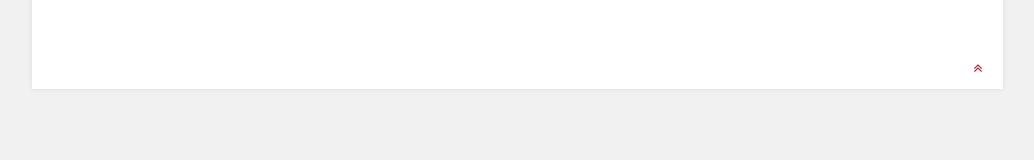
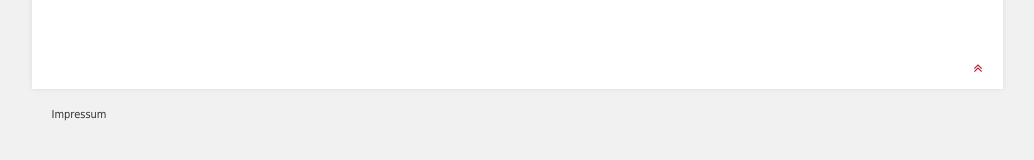
Before and after one commit to miterion/isp-theme, a Jekyll site: the page built from about.md, in a window 1280 px wide. Shown: the part 597-757 px from the top of the page, without its empty margins (123-1157 px from the left). Built offline with Jekyll 4.4.1, drawn with Linux system fonts in a browser that asks for light colours.

Commit message:
Added footer configuration and implementation

```diff
--- a/_config.yml
+++ b/_config.yml
@@ -7,4 +7,5 @@ defaults:
       menu: [{name: TU Darmstadt, url: www.tu-darmstadt.de}, {name: Test2, url: www.example.com}, {name: Test, url: www.example.com}]
       breadcrumbs: [{name: TU Darmstadt, url: www.tu-darmstadt.de}, {name: Informatik, url: www.informatik.tu-darmstadt.de}]
       sidenav: {mainname: Fachbereich Informatik, mainurl: 'https://www.informatik.tu-darmstadt.de'}
+      footer: [{name: Impressum, url: 'https://www.informatik.tu-darmstadt.de/index.php?id=1894'}]
       english: "/en"
--- a/_includes/footer.html
+++ b/_includes/footer.html
@@ -1,2 +1,12 @@
-<footer >
+<footer>
+	  <ul class="menu">
+	  {% for item in page.footer %}
+	  <li>
+		  <a href="{{item.url}}">{{item.name}}</a>
+	  </li>
+	  {% unless forloop.last %}
+	  <li class="menuseperator" >|</li>
+	  {% endunless %}
+	  {% endfor %}
+	  </ul>
 </footer>
--- a/_sass/isp/_layout.scss
+++ b/_sass/isp/_layout.scss
@@ -27,11 +27,12 @@
 
 	li {
 		display: inline;
-		line-height:1;
+		line-height: 1;
 		margin: 0;
 		padding: 0;
 		position: relative;
 		margin-bottom: 7px;
+
 		@extend .float-left;
 
 		a {
@@ -48,6 +49,7 @@
 .headerimage-container {
 	position: relative;
 }
+
 .logo {
 	background: white;
 	position: absolute;
@@ -72,10 +74,13 @@
 .content {
 	min-height: 400px;
 }
+
 .sidenavigation {
 	width: 182px;
 	border-top: 2px solid $brand-color;
+
 	@extend .float-left;
+
 	margin-right: 19px;
 
 	h1 {
@@ -86,6 +91,7 @@
 		border-bottom: 1px solid #E5E5E5;
 		font-weight: bold !important;
 	}
+
 	a:visited {
 		color: $brand-color;
 	}
@@ -93,8 +99,10 @@
 
 .center-content {
 	@extend .float-left;
+
 	width: 529px;
 	margin-right: 19px;
+
 	h1 {
 		font-size: 145%;
 		color: $brand-color;
@@ -104,6 +112,7 @@
 
 .contact {
 	@extend .float-left;
+
 	width: 182px;
 	border-top: 2px solid $brand-color;
 
@@ -115,6 +124,7 @@
 		font-weight: bold;
 		padding-top: 9px;
 	}
+
 	p {
 		line-height: 1.0;
 	}
@@ -122,7 +132,6 @@
 	.institutelogo {
 		margin-top: 8px;
 	}
-
 }
 
 .to-top {
@@ -157,6 +166,7 @@
 
 .site-title {
 	@include relative-font-size(1.625);
+
 	font-weight: 300;
 	line-height: $base-line-height * $base-font-size * 2.25;
 	letter-spacing: -1px;
@@ -240,12 +250,11 @@
 			&:not(:last-child) {
 				margin-right: 0;
 			}
+
 			margin-left: 20px;
 		}
 	}
 }
-
-
 
 /**
  * Site footer
@@ -257,6 +266,7 @@
 
 .footer-heading {
 	@include relative-font-size(1.125);
+
 	margin-bottom: $spacing-unit / 2;
 }
 
@@ -268,8 +278,10 @@
 
 .footer-col-wrapper {
 	@include relative-font-size(0.9375);
+
 	color: $grey-color;
 	margin-left: -$spacing-unit / 2;
+
 	@extend %clearfix;
 }
 
@@ -281,40 +293,65 @@
 
 .footer-col-1 {
 	width: -webkit-calc(35% - (#{$spacing-unit} / 2));
-  width:         calc(35% - (#{$spacing-unit} / 2));
+	width: calc(35% - (#{$spacing-unit} / 2));
 }
 
 .footer-col-2 {
 	width: -webkit-calc(20% - (#{$spacing-unit} / 2));
-  width:         calc(20% - (#{$spacing-unit} / 2));
+	width: calc(20% - (#{$spacing-unit} / 2));
 }
 
 .footer-col-3 {
 	width: -webkit-calc(45% - (#{$spacing-unit} / 2));
-  width:         calc(45% - (#{$spacing-unit} / 2));
+	width: calc(45% - (#{$spacing-unit} / 2));
+}
+
+footer {
+	width: $content-width;
+	margin: auto;
+	padding-left: $spacing-unit;
+	padding-right: $spacing-unit;
+	padding-top: 3px;
+
+	.menu {
+		@extend .mainmenu;
+
+		li {
+			a {
+				color: #333;
+				&:hover {
+			color: $brand-color;
+				}
+			}
+		}
+
+		.menuseperator {
+			@extend .menuseperator;
+		}
+	}
 }
 
 @include media-query($on-laptop) {
 	.footer-col-1,
 	.footer-col-2 {
 		width: -webkit-calc(50% - (#{$spacing-unit} / 2));
-    width:         calc(50% - (#{$spacing-unit} / 2));
+		width: calc(50% - (#{$spacing-unit} / 2));
 	}
 
 	.footer-col-3 {
 		width: -webkit-calc(100% - (#{$spacing-unit} / 2));
-    width:         calc(100% - (#{$spacing-unit} / 2));
+		width: calc(100% - (#{$spacing-unit} / 2));
 	}
 }
+
 
 @include media-query($on-palm) {
 	.footer-col {
 		float: none;
 		width: -webkit-calc(100% - (#{$spacing-unit} / 2));
-    width:         calc(100% - (#{$spacing-unit} / 2));
+		width: calc(100% - (#{$spacing-unit} / 2));
 	}
 }
-
 
 
 /**
@@ -344,10 +381,9 @@
 
 .post-link {
 	display: block;
+
 	@include relative-font-size(1.5);
 }
-
-
 
 /**
  * Posts
@@ -358,6 +394,7 @@
 
 .post-title {
 	@include relative-font-size(2.625);
+
 	letter-spacing: -1px;
 	line-height: 1;
 
```
Lines whose indentation alone changed are shown as unchanged.
